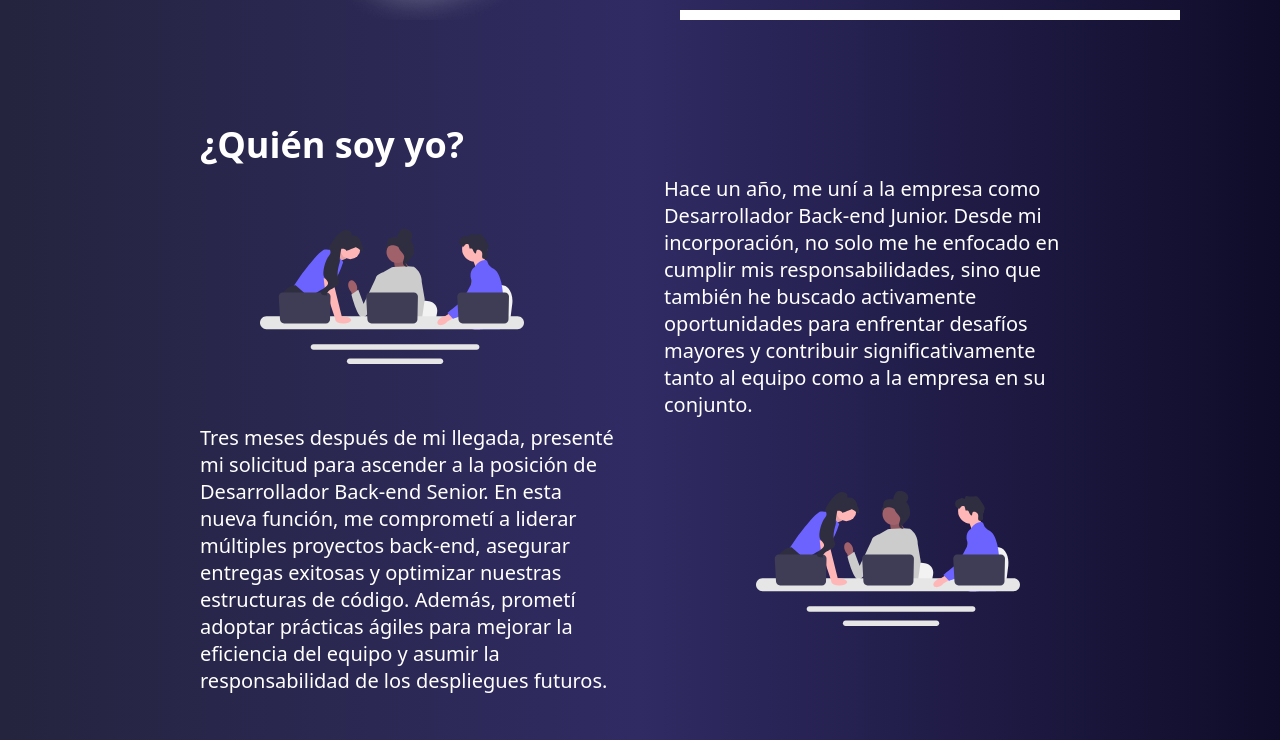
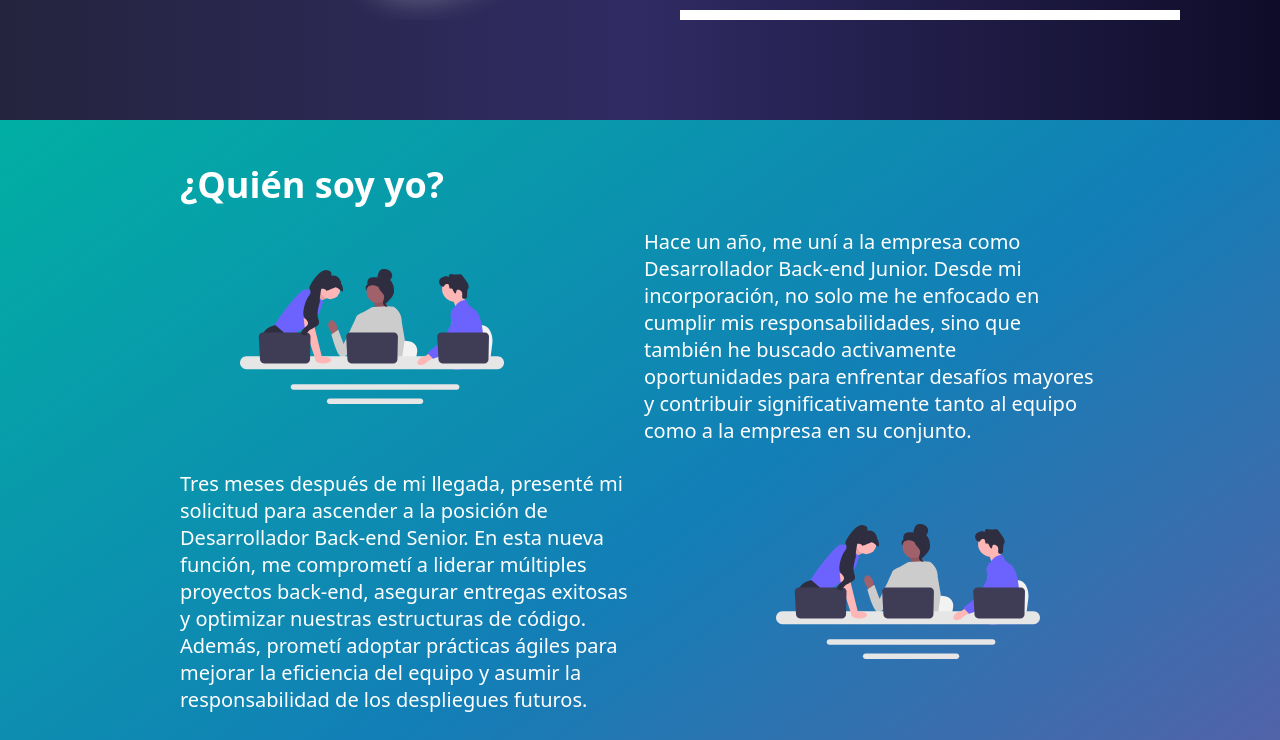
Before and after one commit to MarcosDiazYGD/landing_miguel, a React (Vite) app: page / in a window 1280 px wide. Shown: the part 680-1420 px from the top of the page. Built offline with nearby package versions, Linux system fonts and the light colour scheme.

Commit message:
Cambios de diseño

```diff
--- a/src/App.css
+++ b/src/App.css
@@ -75,12 +75,22 @@ section {
 }
 
 .About {
+  margin-top: 0;
+  position: relative;
+  width: calc(100% + 10rem);
+  transition: top 0.2s ease;
   display: flex;
-  flex-flow: column nowrap;
-  justify-content: space-between;
-  align-items: start;
-  height: auto;
-  padding: 0 100px;
+  flex-direction: column;
+  left: -5rem;
+  margin: 0;
+  padding: 2rem 180px;
+  background: rgb(1, 175, 163);
+  background: linear-gradient(
+    144deg,
+    rgba(1, 175, 163, 1) 0%,
+    rgba(18, 127, 182, 1) 44%,
+    rgba(130, 77, 159, 1) 100%
+  );
 }
 
 h2 {
@@ -142,6 +152,7 @@ h2 {
   min-height: 100vh;
   text-align: center;
   padding: 0 50px;
+  margin-top: 2rem;
 }
 
 .Piloto p {
@@ -420,7 +431,17 @@ h2 {
   flex-direction: column;
   gap: 3rem;
   min-height: fit-content;
-  padding: 0 100px;
+  padding: 2rem 180px 5rem 180px;
+  position: relative;
+  width: calc(100% + 10rem);
+  background-color: #3ea66b;
+  transition: top 0.2s ease;
+  display: flex;
+  flex-direction: column;
+  left: -5rem;
+  margin: 0;
+  background: rgb(1, 175, 163);
+  background: transparent;
 }
 
 .cards_kpi {
@@ -440,9 +461,8 @@ h2 {
   flex-direction: column;
   justify-content: flex-end;
   gap: 10px;
-  background-color: transparent;
+  background-color: #06002e;
   color: white;
-  border: 1px solid rgb(190, 176, 250);
   width: clamp(200px, 20vw, 300px);
   height: 150px;
   padding: 1rem;
@@ -465,7 +485,16 @@ h2 {
 
 .indicadores {
   margin-top: 0;
-  padding: 0 100px;
+  position: relative;
+  width: calc(100% + 10rem);
+  transition: top 0.2s ease;
+  display: flex;
+  flex-direction: column;
+  left: -5rem;
+  margin: 0;
+  padding: 2rem 180px;
+  background: rgb(1, 175, 163);
+  background: transparent;
 }
 
 .indicadores h2 {
@@ -477,11 +506,22 @@ h2 {
   align-items: end;
   gap: 1rem;
   flex-direction: column;
+  margin-top: 1rem;
 }
+
 .indicadores .container > div {
   display: flex;
   justify-content: end;
   gap: 1rem;
+}
+
+.indicadores img {
+  position: absolute;
+  width: 280px;
+  top: 25%;
+  left: 18%;
+  transform: rotate(-20deg);
+  z-index: -0;
 }
 
 .indicador {
@@ -490,7 +530,7 @@ h2 {
   border-radius: 5px;
   width: clamp(220px, 22vw, 250px);
   padding: 1rem;
-  border: 1px solid #beb0fa;
+  background-color: #06002e;
 }
 
 .indicador > div:nth-child(1) {
@@ -512,6 +552,26 @@ h2 {
 .indicador > div:nth-child(3) > p {
   font-size: clamp(0.7rem, 0.8vw, 1.5rem);
 }
+
+.gradient_kpi_indicadores {
+  margin-top: 0;
+  position: relative;
+  width: calc(100% + 10rem);
+  transition: top 0.2s ease;
+  display: flex;
+  flex-direction: column;
+  left: -5rem;
+  margin: 0;
+  padding: 2rem 180px;
+  background: rgb(1, 175, 163);
+  background: linear-gradient(
+    144deg,
+    rgba(1, 175, 163, 1) 0%,
+    rgba(18, 127, 182, 1) 44%,
+    rgba(130, 77, 159, 1) 100%
+  );
+}
+
 .funciones {
   width: 100%;
   height: 100%;
--- a/src/App.jsx
+++ b/src/App.jsx
@@ -43,12 +43,14 @@ function App() {
       <FadeInSection>
         <Testimonios />
       </FadeInSection>
+      <div className='gradient_kpi_indicadores'>
         <FadeInSection>
           <KPI />
         </FadeInSection>
         <FadeInSection>
           <Indicadores />
         </FadeInSection>
+      </div>
       <Tecnologias />
       <PlanCarrera />
       <FadeInSection>
--- a/src/components/indicadores/Indicadores.jsx
+++ b/src/components/indicadores/Indicadores.jsx
@@ -1,9 +1,12 @@
 import IndicatorCard from './IndicatorCard';
+import cruz from '../../assets/img/cruz.png';
 
 export const Indicadores = () => {
   return (
     <section className='indicadores'>
       <h2>Indicadores como lider</h2>
+
+      <img src={cruz} />
 
       <div className='container'>
         <div>
```
Also changed, not shown: src/assets/img/cruz.png (added). Lines whose indentation alone changed are shown as unchanged.
